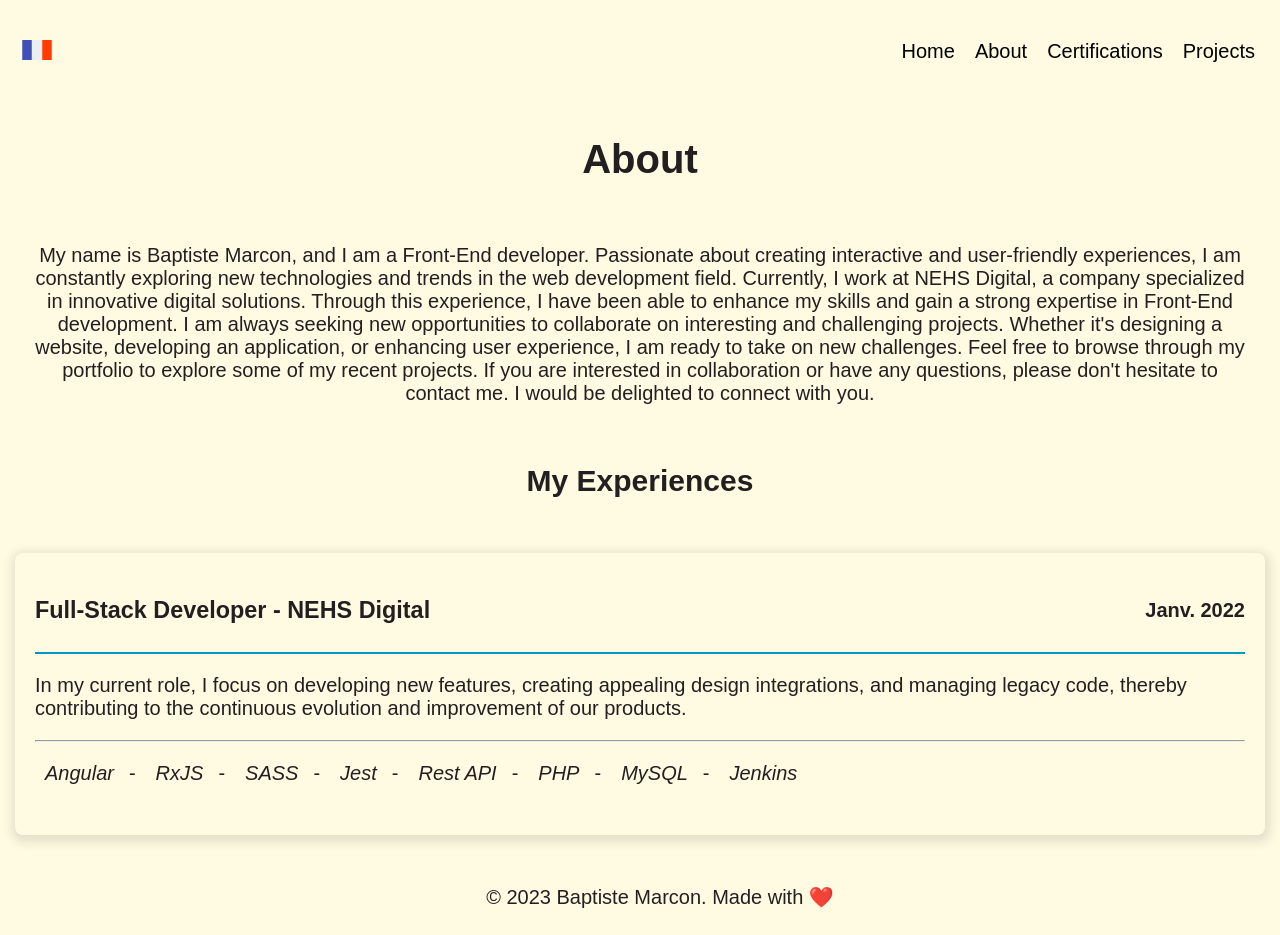
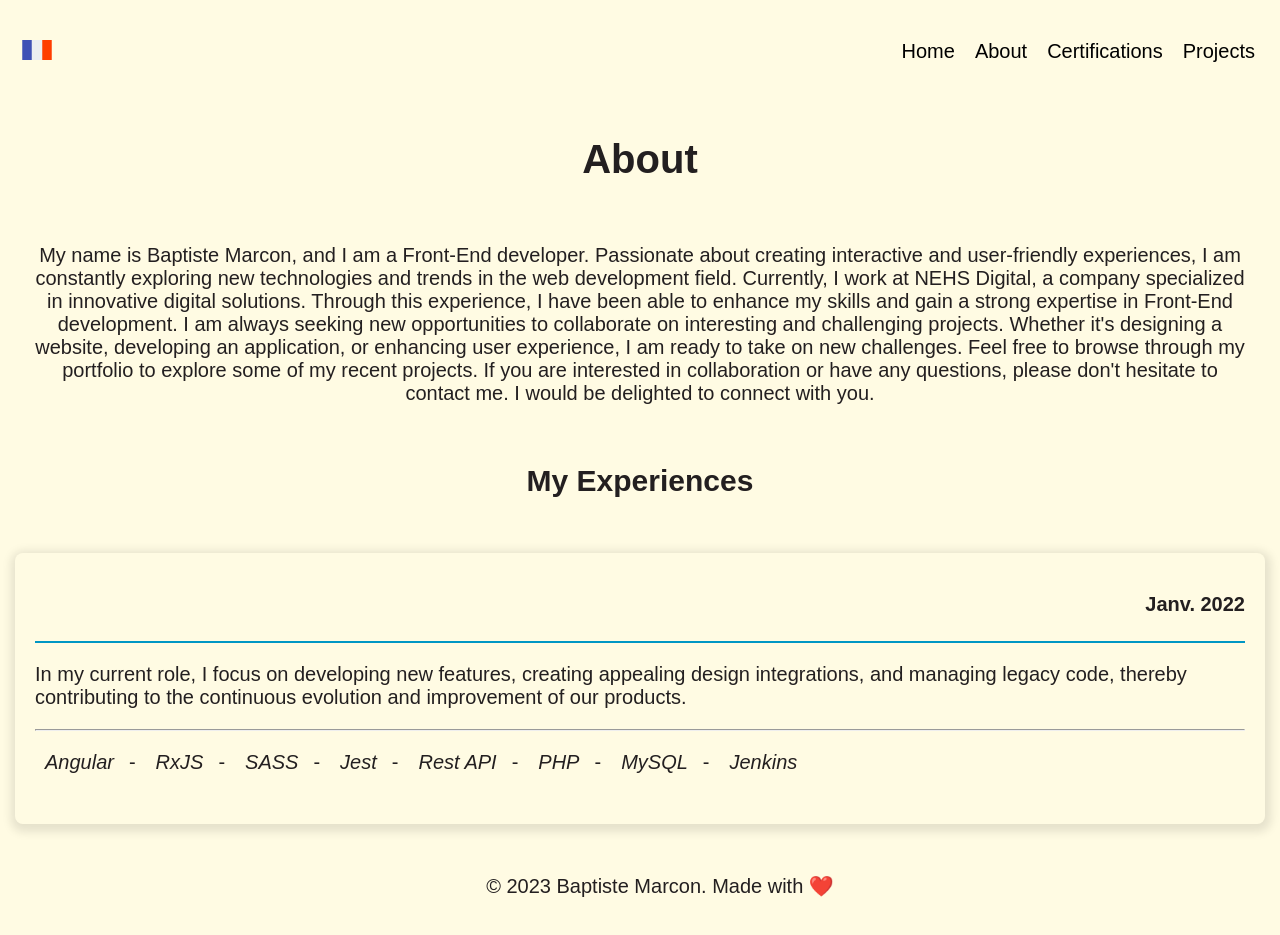
Before and after one commit to baptistemcn/personnal-website, a React (Vite) app: page /en/about in a window 1280 px wide. Built offline with nearby package versions, Linux system fonts and the light colour scheme.

Commit message:
chore(deps): add cross-fetch

```diff
--- a/package.json
+++ b/package.json
@@ -21,6 +21,7 @@
     "prepare": "husky install"
   },
   "dependencies": {
+    "cross-fetch": "^4.0.0",
     "i18next": "^22.5.1",
     "i18next-browser-languagedetector": "^7.0.2",
     "react": "^18.2.0",
--- a/src/components/experience/Experience.tsx
+++ b/src/components/experience/Experience.tsx
@@ -10,7 +10,7 @@ export const Experience = ({ experiences }: ExperiencesProps) => {
         <div key={index} className="experience">
           <div>
             <div>
-              <h3>{experience.title}</h3>
+              <h3>{experience.name}</h3>
               {experience.duration && <p>{experience.duration}</p>}
             </div>
             <p>{experience.presentation}</p>
```
Also changed, not shown: 1 other file (tests, documents, lock files or other folders).
